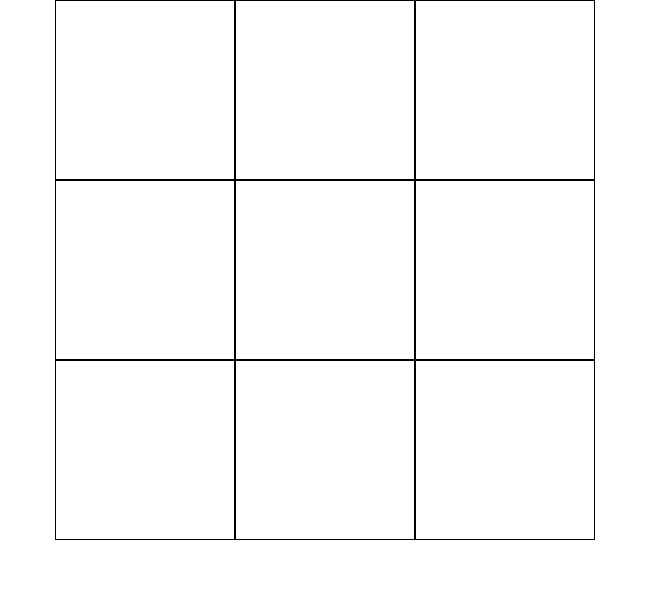
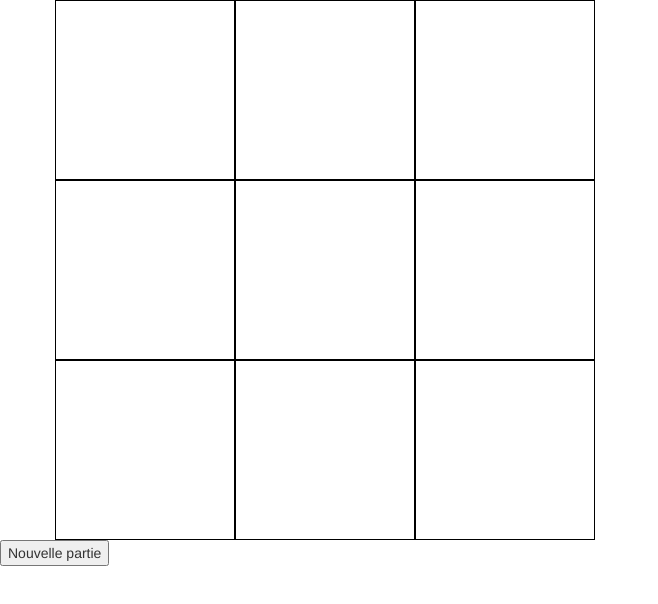
Before and after one commit to Jeanet11/morpion, a website: page index.html in a window 1280 px wide. Shown: the whole page, without its empty margins (0-658 px from the left). Drawn offline with nearby package versions, Linux system fonts and the light colour scheme.

Commit message:
ajout <button> recommencer partie

```diff
--- a/index.html
+++ b/index.html
@@ -28,6 +28,8 @@
 		</div>
 	</div>
 
+	<button>Nouvelle partie</button>
+
 
 
 	<script type="text/javascript" src="node_modules/jquery/dist/jquery.js"></script>
```
